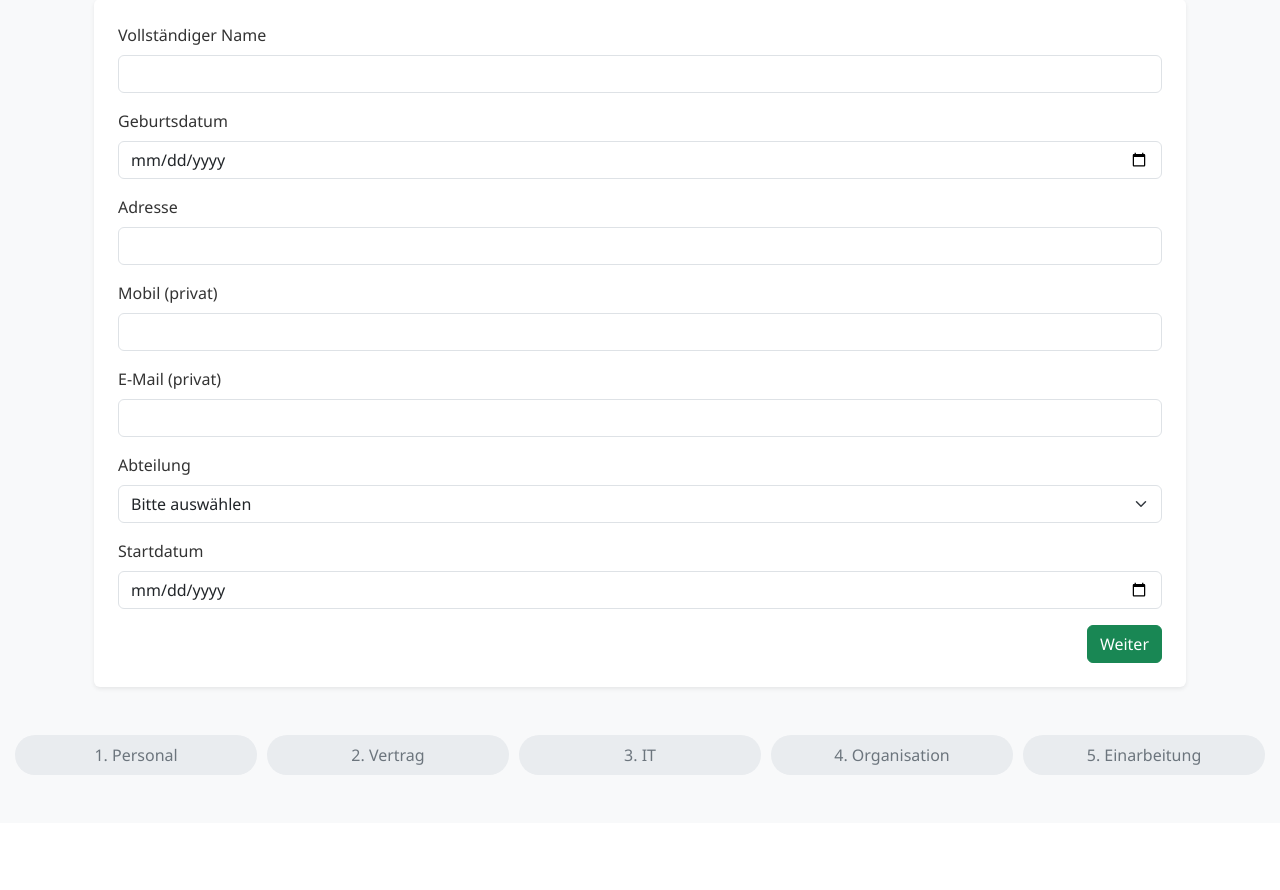
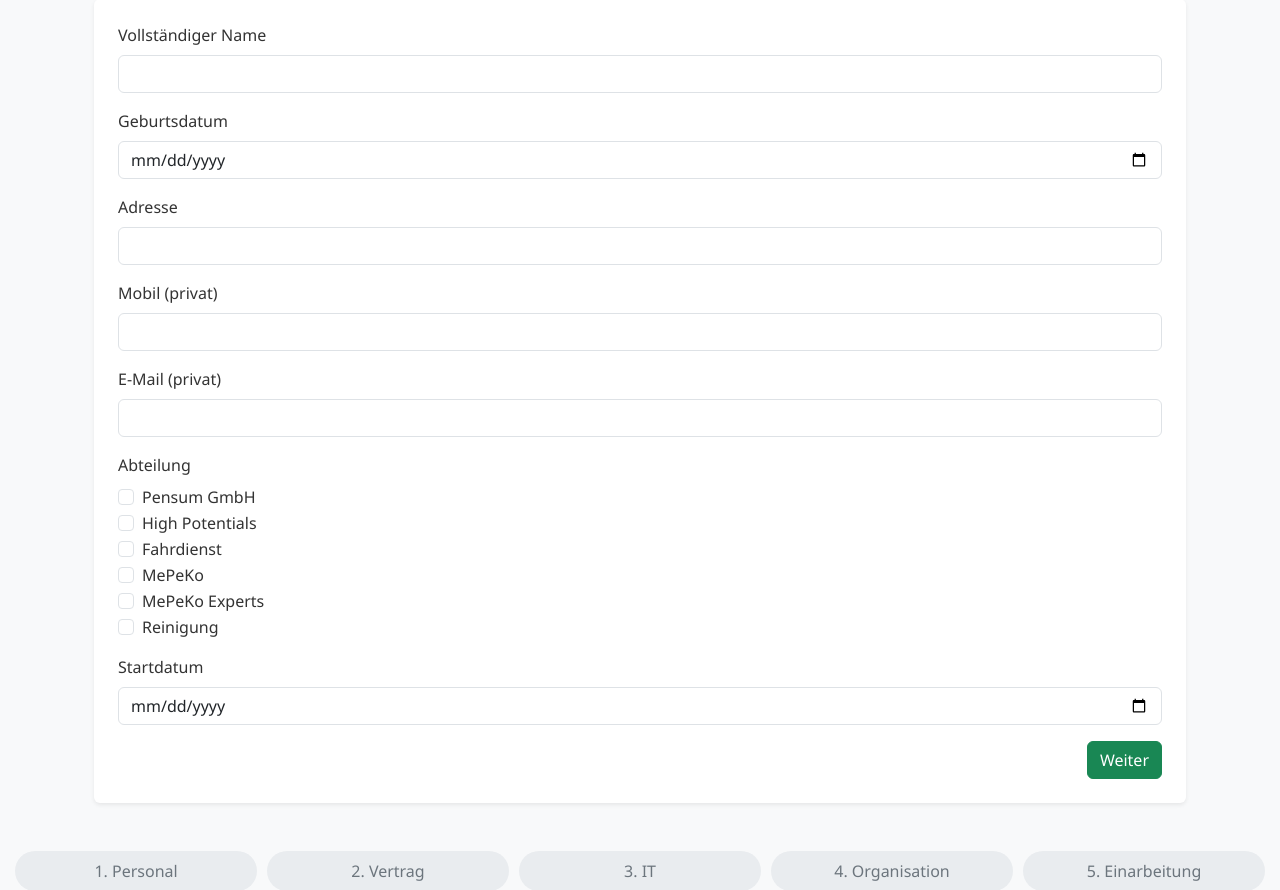
Before and after one commit to nico703/pensum-onboarding, a Flask app: page /create in a window 1280 px wide. Shown: the part 264-1154 px from the top of the page. Before the commit the page ends 1039 px from the top, so only its background shows below. Run offline with Flask 3, Linux system fonts and the light colour scheme.

Commit message:
Abteilung neu angepasst

```diff
--- a/templates/create.html
+++ b/templates/create.html
@@ -40,16 +40,15 @@
         </div>
 
         <div class="mb-3">
-            <label for="department" class="form-label">Abteilung</label>
-            <select class="form-select" id="department" name="department" required>
-                <option value="">Bitte auswählen</option>
-                <option value="Pensum GmbH">Pensum GmbH</option>
-                <option value="High Potentials">High Potentials</option>
-                <option value="Fahrdienst">Fahrdienst</option>
-                <option value="MePeKo">MePeKo</option>
-                <option value="MePeKo Experts">MePeKo Experts</option>
-                <option value="Reinigung">Reinigung</option>
-            </select>
+            <label class="form-label">Abteilung</label>
+            <div>
+                {% for department in ['Pensum GmbH', 'High Potentials', 'Fahrdienst', 'MePeKo', 'MePeKo Experts', 'Reinigung'] %}
+                <div class="form-check">
+                    <input class="form-check-input" type="checkbox" name="departments" value="{{ department }}" id="dep_{{ loop.index }}">
+                    <label class="form-check-label" for="dep_{{ loop.index }}">{{ department }}</label>
+                </div>
+                {% endfor %}
+            </div>
         </div>
 
         <div class="mb-3">
```
